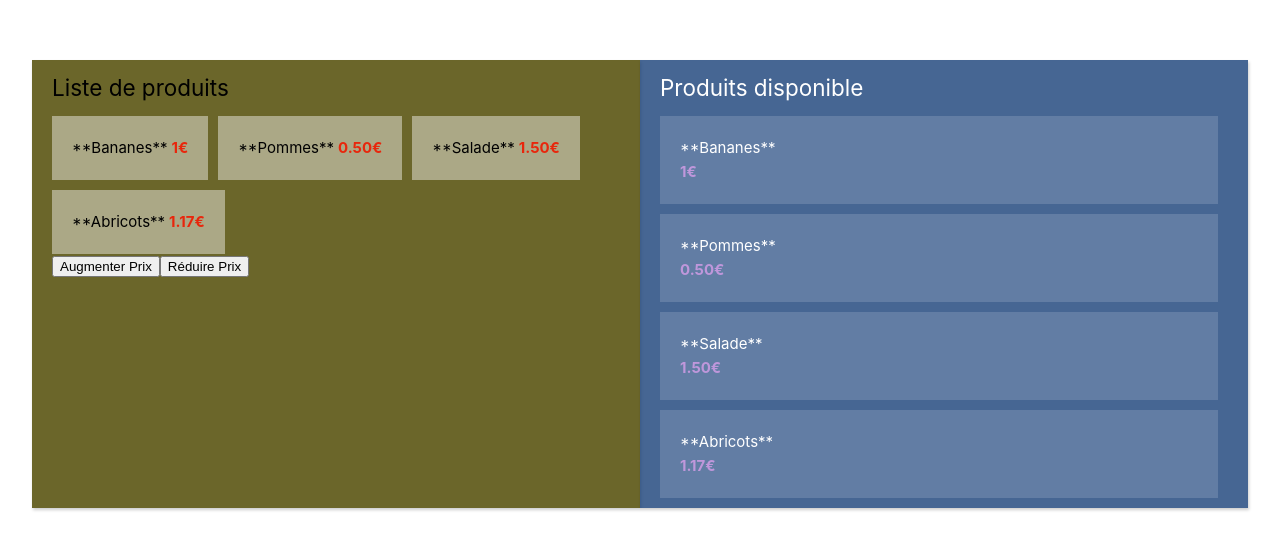
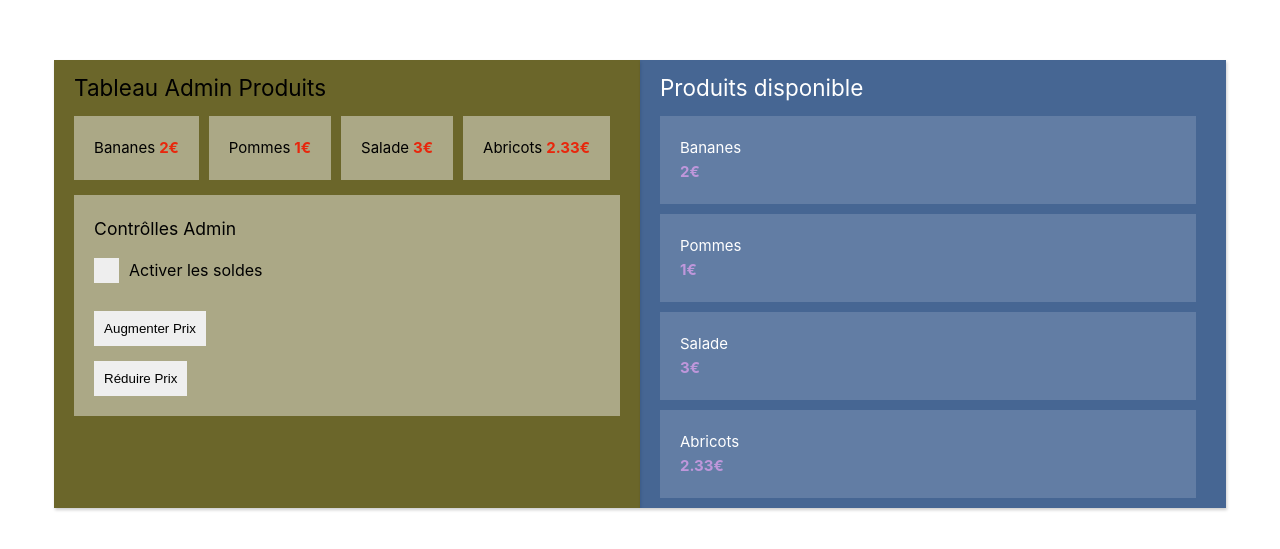
Before and after one commit to GregMarshall999/vuex-tutorial, a Vue app: page / in a window 1280 px wide. Shown: the part 101-650 px from the top of the page. Built offline with nearby package versions, Linux system fonts and the light colour scheme.

Commit message:
controls admin

```diff
--- a/src/components/ProductLister.vue
+++ b/src/components/ProductLister.vue
@@ -1,28 +1,43 @@
 <template>
     <div class="lister">
-        <h2>Liste de produits</h2>
+        <h2>Tableau Admin Produits</h2>
 
         <ul>
-            <li v-for="product in listeSoldes">
+            <li v-for="product in products">
                 <span class="name">{{ product.name }}</span>
                 <span class="price">{{ product.price }}€</span>
             </li>
         </ul>
 
-        <button @click="agmentPrice(4)">Augmenter Prix</button>
-        <button @click="reduicePrice">Réduire Prix</button>
+        <div class="admin-controls">
+            <h3>Contrôlles Admin</h3>
+            <label class="sales-toggle">
+                Activer les soldes
+                <!--Show update wrong order with @click then correct to @change-->
+                <input type="checkbox"
+                    v-model="sales"
+                    @change="updateSales"/>
+                <span class="checkmark"></span>
+            </label>
+            <button @click="agmentPrice(4)">Augmenter Prix</button>
+            <button @click="reduicePrice">Réduire Prix</button>
+        </div>
     </div>
 </template>
 
 <script setup>
-import { computed } from 'vue';
+import { computed, ref } from 'vue';
 import { useStore } from 'vuex';
 
 const store = useStore();
 
-const productList = computed(() => store.state.products);
-const listeSoldes = computed(() => store.getters.saleProducts);
+const sales = ref(false);
+const products = computed(() => store.getters.getProducts);
 
+const updateSales = () => {
+    console.log(sales.value)
+    store.dispatch('updateSales', sales.value);
+};
 const agmentPrice = amout => {
     store.dispatch('augmentPrice', amout);
 };
@@ -58,6 +73,75 @@ const reduicePrice = () => {
             margin-left: 4px;
         }
     }
+
+    .admin-controls {
+        background: rgba(255, 255, 255, 0.432);
+        margin-top: 1em;
+        padding: 20px;
+        display: flex;
+        flex-direction: column;
+        gap: 1em;
+
+        .sales-toggle {
+            display: block;
+            position: relative;
+            padding-left: 35px;
+            margin-bottom: 12px;
+            cursor: pointer;
+            font-size: 16px;
+            -webkit-user-select: none;
+            -moz-user-select: none;
+            -ms-user-select: none;
+            user-select: none;
+
+            input {
+                position: absolute;
+                opacity: 0;
+                cursor: pointer;
+                height: 0;
+                width: 0;
+            }
+
+            .checkmark {
+                position: absolute;
+                top: 0;
+                left: 0;
+                height: 25px;
+                width: 25px;
+                background-color: #eee;
+            }
+            .checkmark:after {
+                content: "";
+                position: absolute;
+                display: none;
+                left: 9px;
+                top: 5px;
+                width: 5px;
+                height: 10px;
+                border: solid white;
+                border-width: 0 3px 3px 0;
+                -webkit-transform: rotate(45deg);
+                -ms-transform: rotate(45deg);
+                transform: rotate(45deg);
+            }
+        }
+        .sales-toggle:hover input ~ .checkmark {
+            background-color: #ccc;
+        }
+        .sales-toggle input:checked ~ .checkmark {
+            background-color: #6b662a;
+        }
+        .sales-toggle input:checked ~ .checkmark:after {
+            display: block;
+        }
+
+        button {
+            width: fit-content;
+            padding: 10px;
+            border-radius: 0;
+            border: none;
+        }
+    }
 }
 
 </style>
--- a/src/components/ProductViewer.vue
+++ b/src/components/ProductViewer.vue
@@ -3,7 +3,7 @@
         <h2>Produits disponible</h2>
 
         <ul>
-            <li v-for="product in viewSoldes">
+            <li v-for="product in products">
                 <span class="name">{{ product.name }}</span>
                 <span class="price">{{ product.price }}€</span>
             </li>
@@ -17,8 +17,7 @@ import { useStore } from 'vuex';
 
 const store = useStore();
 
-const products = computed(() => store.state.products);
-const viewSoldes = computed(() => store.getters.saleProducts);
+const products = computed(() => store.getters.getProducts);
 
 </script>
 
--- /dev/null
+++ b/src/helpers/ProductHelper.js
@@ -0,0 +1,15 @@
+export const parseHalfPrice = price => {
+    var hp = price / 2;
+
+    if(hp % 1 != 0) {
+        var precision = hp.toPrecision(3)
+
+        if(precision.split('.')[1].length > 2) {
+            return precision.substring(0, precision.split('.')[0].length + 3); //2 + le '.'
+        }
+
+        return precision.toString();
+    }
+
+    return hp;
+};
--- a/src/store/index.js
+++ b/src/store/index.js
@@ -1,4 +1,5 @@
 import { createStore } from "vuex";
+import { parseHalfPrice } from "@/helpers/ProductHelper";
 
 const state = {
     products: [
@@ -6,11 +7,16 @@ const state = {
         { name: 'Pommes', price: 1 },
         { name: 'Salade', price: 3 },
         { name: 'Abricots', price: 2.33 }
-    ]
+    ],
+    sales: false
 };
 
 const getters = {
-    saleProducts: state => {
+    getProducts: state => {
+        if(!state.sales) {
+            return state.products;
+        }
+
         var soldes = state.products.map(p => {
             return {
                 name: `**${p.name}**`,
@@ -23,6 +29,9 @@ const getters = {
 
 //Ex No ASYNC usage difficult debug tracking
 const mutations = {
+    setSales: (state, payload) => {
+        state.sales = payload; //eventually payload bool check
+    },
     augmentPrice: (state, payload) => {
         state.products.forEach(p => p.price += payload);
     },
@@ -32,6 +41,11 @@ const mutations = {
 };
 
 const actions = {
+    updateSales: (context, payload) => {
+        setTimeout(() => {
+            context.commit('setSales', payload);
+        }, 1000);
+    },
     augmentPrice: (context, payload) => {
         setTimeout(() => {
             context.commit('augmentPrice', payload);
@@ -44,22 +58,6 @@ const actions = {
     }
 };
 
-const parseHalfPrice = price => {
-    var hp = price / 2;
-
-    if(hp % 1 != 0) {
-        var precision = hp.toPrecision(3)
-
-        if(precision.split('.')[1].length > 2) {
-            return precision.substring(0, precision.split('.')[0].length + 3); //2 + le '.'
-        }
-
-        return precision.toString();
-    }
-
-    return hp;
-};
-
 const store = createStore({
     strict: true, //<-prevents state modification outside of mutation calls
     state,
```
